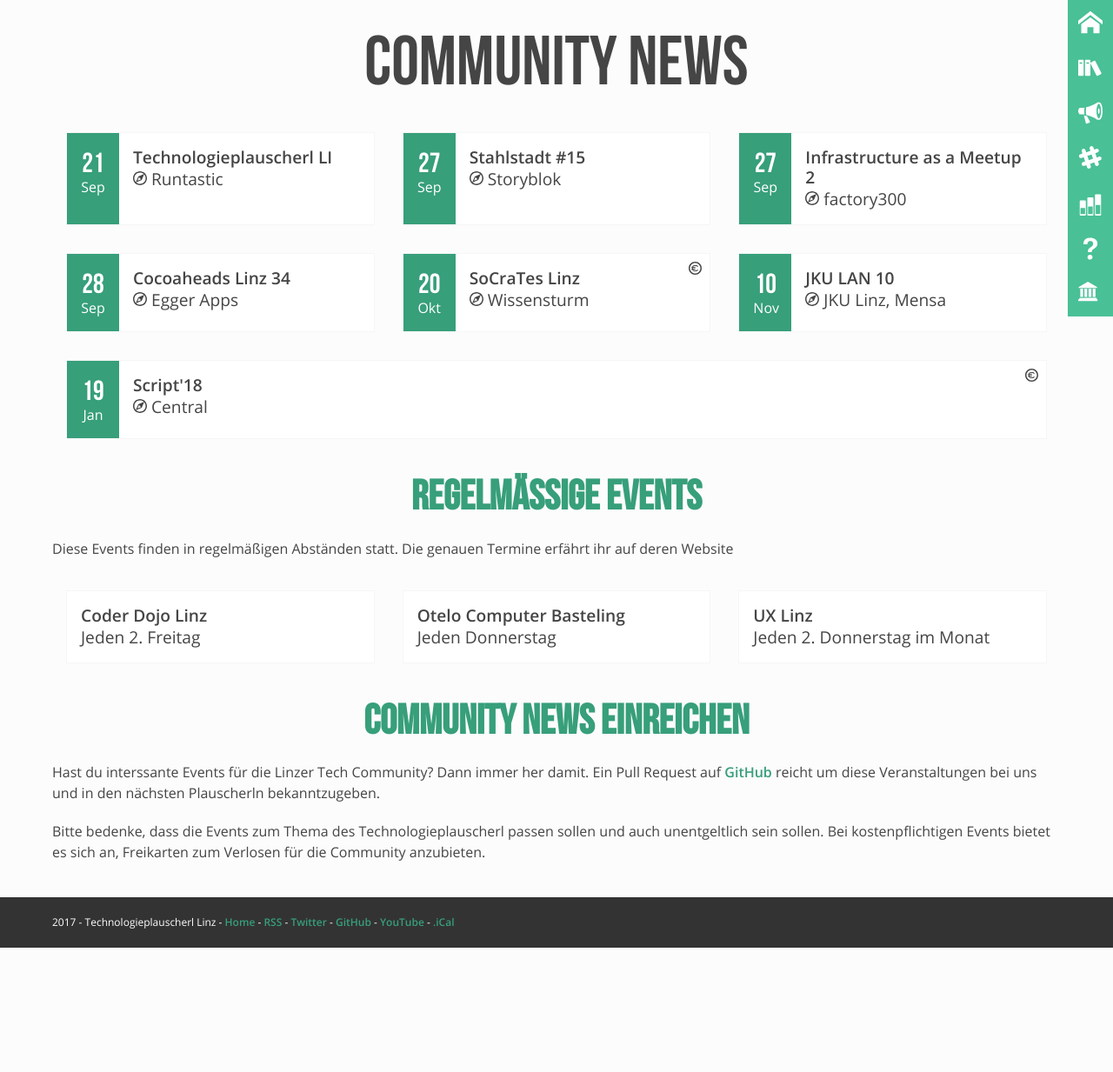
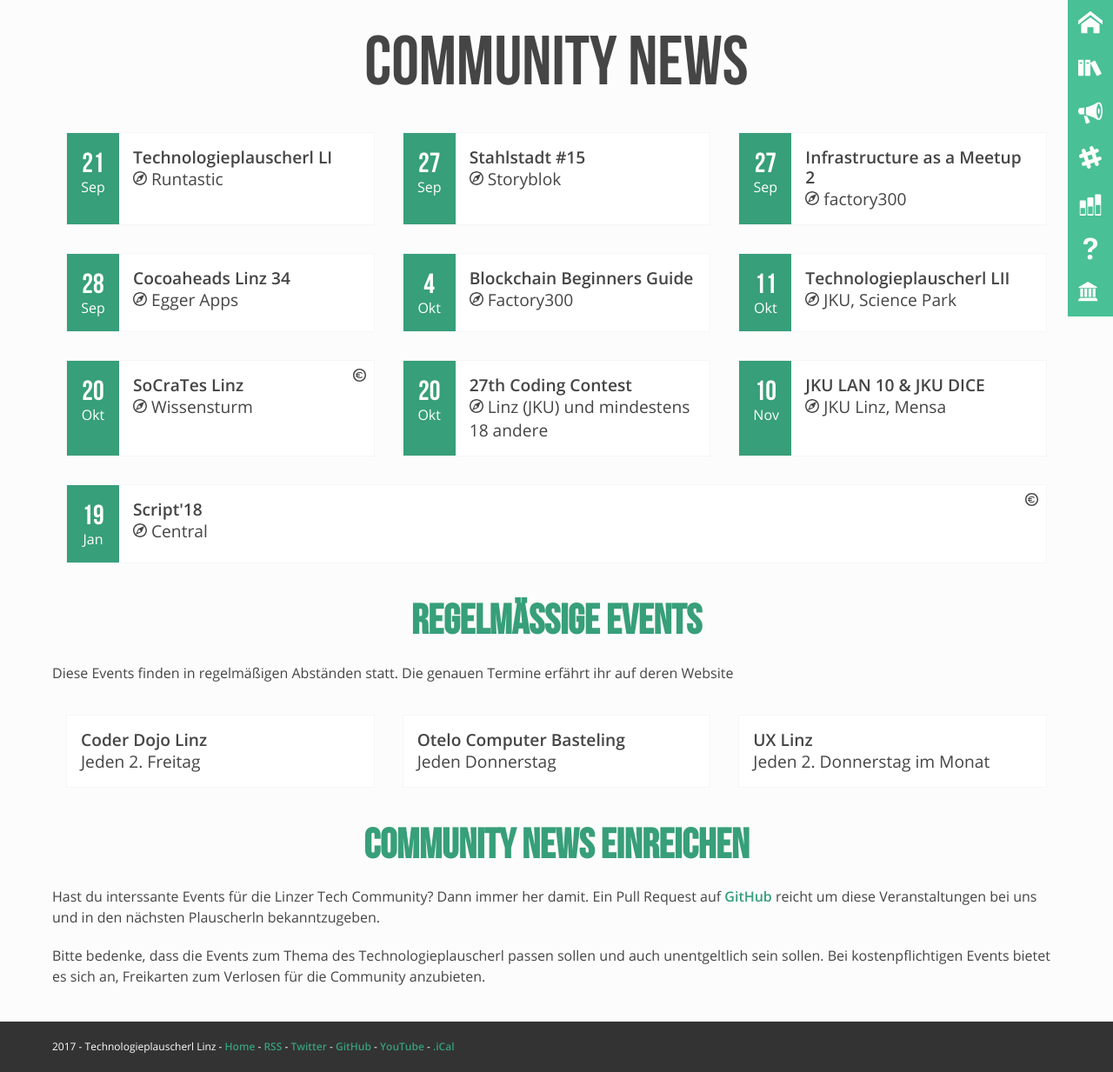
Before and after one commit to mericanAncer127/plauscherl, a Jekyll site: the page built from pages/community-news.html, in a window 1280 px wide. Shown: the whole page at 87% size. Built offline with Jekyll 4.4.1, drawn with Linux system fonts in a browser that asks for light colours; before the commit the page ends 1090 px from its top, so only the background shows below that.

Commit message:
added codingcontest, next techplauscherl, factory300 stuff

```diff
--- a/_data/community.yml
+++ b/_data/community.yml
@@ -81,6 +81,11 @@
       location: "Runtastic"
       link: http://technologieplauscherl.at
       date: 2017-09-21
+   -
+      name: "Technologieplauscherl LII"
+      location: "JKU, Science Park"
+      link: http://technologieplauscherl.at
+      date: 2017-10-11
 -
   id: topconf
   name: "Topconf Events"
@@ -242,6 +247,20 @@
       location: Linz (JKU), Wien, ...
       date: 2017-03-31
       link: https://contest.catalysts.cc/
+    -
+      name: "27th Coding Contest"
+      location: Linz (JKU) und mindestens 18 andere
+      date: 2017-10-20
+      link: https://www.codingcontest.org/
+-
+  id: factory300
+  name: "Factory300"
+  events:
+    -
+      name: "Blockchain Beginners Guide"
+      location: Factory300
+      date: 2017-10-04
+      link: https://www.facebook.com/events/1988009068110153/
 -
   id: iaam
   name: "Infrastructure as a meetup"
@@ -304,7 +323,7 @@
       date: 2017-05-05
       link: https://lan.oeh.jku.at
     -
-      name: "JKU LAN 10"
+      name: "JKU LAN 10 & JKU DICE"
       location: JKU Linz, Mensa
       date: 2017-11-10
       link: https://lan.oeh.jku.at
```
